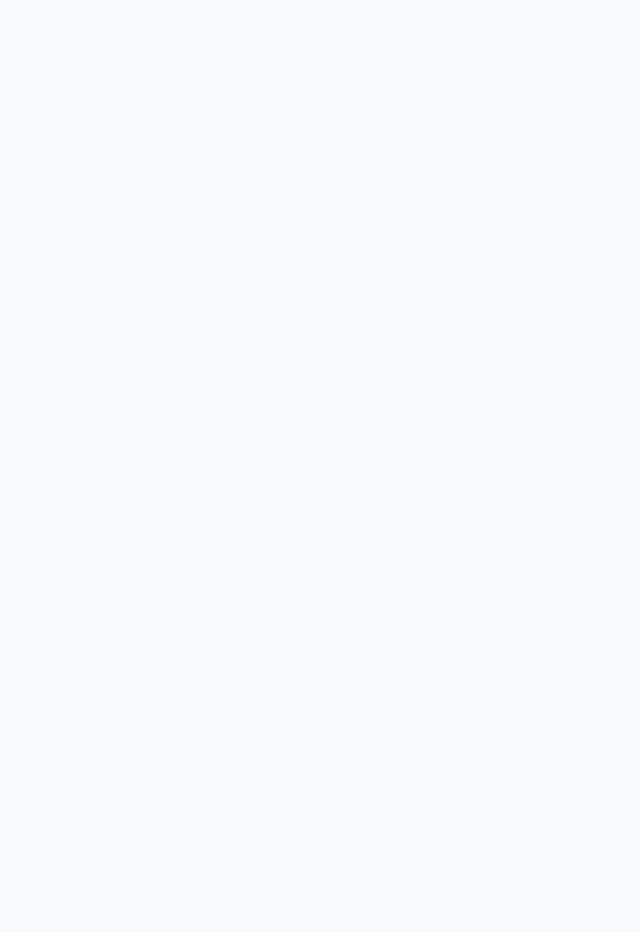
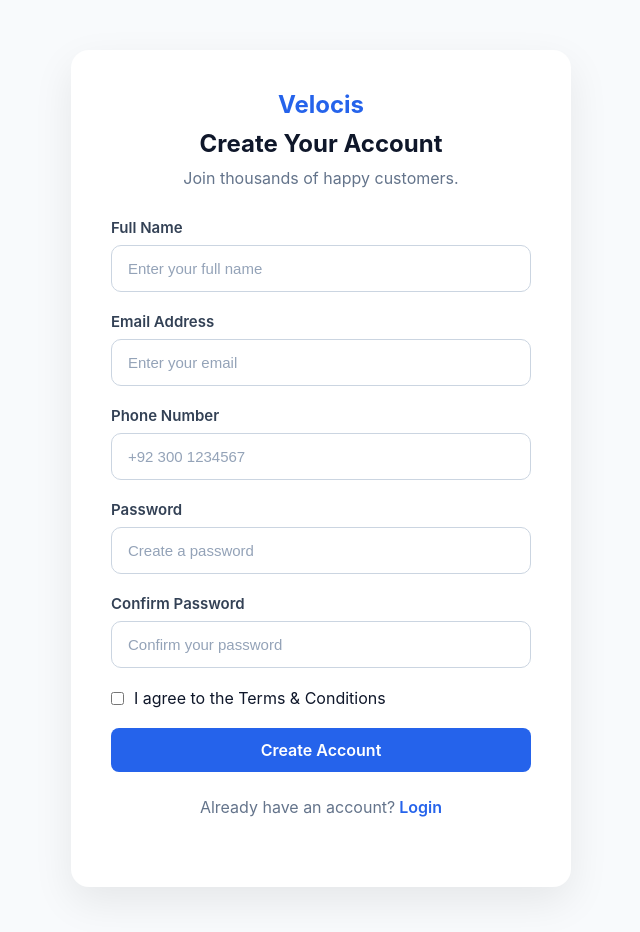
Before and after one commit to Tahaa627/Car-Rental-System, a React (Vite) app in the folder car-rental-frontend/: page /register in a window 1280 px wide. Before the commit this address had no page. Shown: the top 932 px of the page, without its empty margins (319-959 px from the left). Before the commit the page ends 800 px from the top, so only its background shows below. Built offline with nearby package versions, Linux system fonts and the light colour scheme.

Commit message:
Registration Design

```diff
--- a/car-rental-frontend/src/pages/Auth/Login/Login.tsx
+++ b/car-rental-frontend/src/pages/Auth/Login/Login.tsx
@@ -30,7 +30,7 @@ const Login = () => {
 
                 <h1>Velocis</h1>
 
-                <h2>Welcome Back 👋</h2>
+                <h2>Welcome Back </h2>
 
                 <p>
                     Sign in to continue your journey.
--- a/car-rental-frontend/src/pages/Auth/Register/Register.css
+++ b/car-rental-frontend/src/pages/Auth/Register/Register.css
@@ -0,0 +1,64 @@
+.register-page{
+    min-height:100vh;
+    background:#F8FAFC;
+    display:flex;
+    justify-content:center;
+    align-items:center;
+    padding:50px 20px;
+}
+
+.register-card{
+    width:100%;
+    max-width:500px;
+    background:#fff;
+    padding:40px;
+    border-radius:18px;
+    box-shadow:0 15px 40px rgba(0,0,0,.08);
+}
+
+.register-card h1{
+    text-align:center;
+    color:#2563EB;
+    margin-bottom:10px;
+}
+
+.register-card h2{
+    text-align:center;
+    margin-bottom:10px;
+}
+
+.register-card>p{
+    text-align:center;
+    color:#64748B;
+    margin-bottom:30px;
+}
+
+.terms{
+    margin:20px 0;
+}
+
+.terms label{
+    display:flex;
+    align-items:center;
+    gap:10px;
+    cursor:pointer;
+}
+
+.register-btn{
+    width:100%;
+}
+
+.register-btn button{
+    width:100%;
+}
+
+.login-link{
+    margin-top:25px;
+    text-align:center;
+}
+
+.login-link a{
+    color:#2563EB;
+    text-decoration:none;
+    font-weight:600;
+}
--- a/car-rental-frontend/src/pages/Auth/Register/Register.tsx
+++ b/car-rental-frontend/src/pages/Auth/Register/Register.tsx
@@ -0,0 +1,108 @@
+import "./Register.css";
+
+import { useState } from "react";
+import { Link } from "react-router-dom";
+
+import Input from "../../../components/common/Input";
+import Button from "../../../components/common/Button";
+
+const Register = () => {
+  const [name, setName] = useState("");
+  const [email, setEmail] = useState("");
+  const [phone, setPhone] = useState("");
+  const [password, setPassword] = useState("");
+  const [confirmPassword, setConfirmPassword] = useState("");
+  const [acceptTerms, setAcceptTerms] = useState(false);
+
+  const handleSubmit = (e: React.FormEvent) => {
+    e.preventDefault();
+
+    console.log({
+      name,
+      email,
+      phone,
+      password,
+      confirmPassword,
+      acceptTerms,
+    });
+  };
+
+  return (
+    <section className="register-page">
+      <div className="register-card">
+
+        <h1>Velocis</h1>
+
+        <h2>Create Your Account</h2>
+
+        <p>Join thousands of happy customers.</p>
+
+        <form onSubmit={handleSubmit}>
+
+          <Input
+            label="Full Name"
+            placeholder="Enter your full name"
+            value={name}
+            onChange={(e) => setName(e.target.value)}
+          />
+
+          <Input
+            label="Email Address"
+            type="email"
+            placeholder="Enter your email"
+            value={email}
+            onChange={(e) => setEmail(e.target.value)}
+          />
+
+          <Input
+            label="Phone Number"
+            type="tel"
+            placeholder="+92 300 1234567"
+            value={phone}
+            onChange={(e) => setPhone(e.target.value)}
+          />
+
+          <Input
+            label="Password"
+            type="password"
+            placeholder="Create a password"
+            value={password}
+            onChange={(e) => setPassword(e.target.value)}
+          />
+
+          <Input
+            label="Confirm Password"
+            type="password"
+            placeholder="Confirm your password"
+            value={confirmPassword}
+            onChange={(e) => setConfirmPassword(e.target.value)}
+          />
+
+          <div className="terms">
+            <label>
+              <input
+                type="checkbox"
+                checked={acceptTerms}
+                onChange={(e) => setAcceptTerms(e.target.checked)}
+              />
+              I agree to the Terms & Conditions
+            </label>
+          </div>
+
+          <div className="register-btn">
+            <Button>Create Account</Button>
+          </div>
+
+        </form>
+
+        <p className="login-link">
+          Already have an account?
+          <Link to="/login"> Login</Link>
+        </p>
+
+      </div>
+    </section>
+  );
+};
+
+export default Register;
--- a/car-rental-frontend/src/pages/Auth/Register/index.ts
+++ b/car-rental-frontend/src/pages/Auth/Register/index.ts
@@ -0,0 +1 @@
+export { default } from "./Register";
--- a/car-rental-frontend/src/routes/AppRoutes.tsx
+++ b/car-rental-frontend/src/routes/AppRoutes.tsx
@@ -1,6 +1,7 @@
 import { Routes, Route } from "react-router-dom";
 import Login from "../pages/Auth/Login";
 import Home from "../pages/Home";
+import Register from "../pages/Auth/Register";
 //import Fleet from "../pages/Fleet";
 
 const AppRoutes = () => {
@@ -9,6 +10,7 @@ const AppRoutes = () => {
       <Route path="/" element={<Home />} />
       {/* <Route path="/fleet" element={<Fleet />} /> */}
       <Route path="/login" element={<Login />} />
+      <Route path="/register" element={<Register />} />
     </Routes>
   );
 };
```
